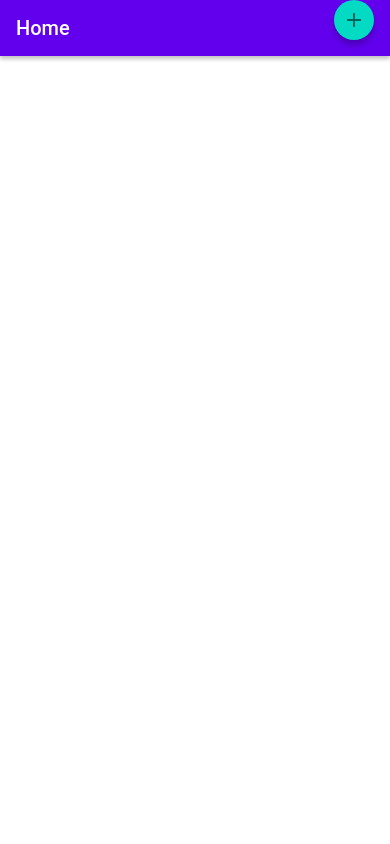
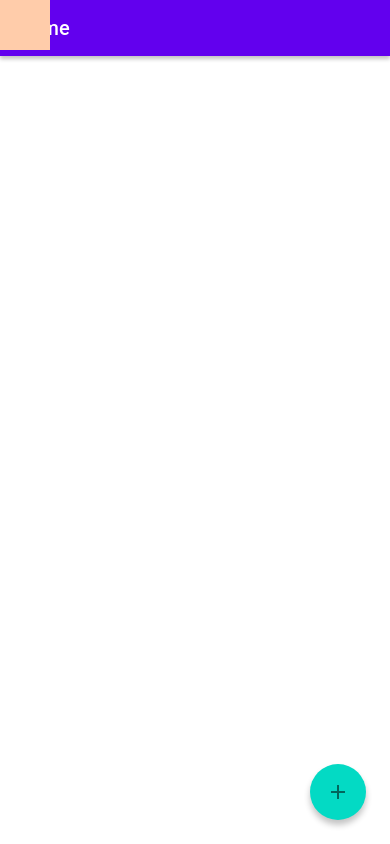
Before and after one commit to mendesbarreto/AnimeByImage, a React Native app: screen / in a window 390 px wide. Built offline with nearby package versions, Linux system fonts and the light colour scheme.

Commit message:
Add home page flat list

```diff
--- a/src/App.tsx
+++ b/src/App.tsx
@@ -1,8 +1,14 @@
 import React from 'react';
+import AnimeInfo from './model/AnimeInfo';
 import HomeScreen from './feature/home/component/HomeScreen';
 
 export default function App() {
   return (
-    <HomeScreen />
+    <HomeScreen
+      title="Home"
+      animeList={
+      [new AnimeInfo('Hi there', 'https://www.freecodecamp.org/news/content/images/size/w2000/2019/07/cover-photo.png', '??')]
+    }
+    />
   );
 }
--- a/src/AppReactPaperWrapper.tsx
+++ b/src/AppReactPaperWrapper.tsx
@@ -5,10 +5,8 @@ import App from './App';
 
 export default function AppReactPaperWrapper() {
   return (
-    <SafeAreaView>
-      <PaperProvider>
-        <App />
-      </PaperProvider>
-    </SafeAreaView>
+    <PaperProvider>
+      <App />
+    </PaperProvider>
   );
 }
--- /dev/null
+++ b/src/component/AnimeItemComponent.tsx
@@ -0,0 +1,22 @@
+import React from 'react';
+import { Image, StyleSheet, View } from 'react-native';
+import AnimeInfo from '../model/AnimeInfo';
+
+// import { FAB } from 'react-native-paper';
+//
+const styles = StyleSheet.create({
+  logo: {
+    width: 50,
+    height: 50,
+  },
+});
+
+export interface AnimeItemViewModel {
+  animeInfo: AnimeInfo
+}
+
+const AnimeItemComponent = (viewModel: AnimeItemViewModel) => (
+  <Image style={styles.logo} source={{ uri: viewModel.imageURL }} />
+);
+
+export default AnimeItemComponent;
--- a/src/component/AppBarComponent.tsx
+++ /dev/null
@@ -1,19 +0,0 @@
-import React, { useState } from 'react';
-import { Appbar } from 'react-native-paper';
-import { StyleSheet, View } from 'react-native';
-import FloatButton from './FloatButtonComponent';
-
-interface AppBarViewModel {
-  title: string
-}
-
-const AppBarComponent = (viewModel: AppBarViewModel) => (
-  <View>
-    <Appbar.Header>
-      <Appbar.Content title={viewModel.title} />
-    </Appbar.Header>
-    <FloatButton />
-  </View>
-);
-
-export default AppBarComponent;
--- a/src/component/FloatButtonComponent.tsx
+++ /dev/null
@@ -1,22 +0,0 @@
-import React from 'react';
-import { StyleSheet } from 'react-native';
-import { FAB } from 'react-native-paper';
-
-const FloatButton = () => (
-  <FAB
-    style={styles.fab}
-    small
-    icon="plus"
-  />
-);
-
-export default FloatButton;
-
-const styles = StyleSheet.create({
-  fab: {
-    position: 'absolute',
-    margin: 16,
-    right: 0,
-    bottom: 0,
-  },
-});
--- a/src/feature/home/component/HomeScreen.tsx
+++ b/src/feature/home/component/HomeScreen.tsx
@@ -1,8 +1,60 @@
-import React from 'react';
-import AppBarComponent from '../../../component/AppBarComponent';
+import React, { useState } from 'react';
+import { Appbar, FAB } from 'react-native-paper';
+import {
+  FlatList,
+  SafeAreaView, StyleSheet, View,
+} from 'react-native';
 
-const HomeScreen = () => (
-  <AppBarComponent title="Home" />
+import { redA100 } from 'react-native-paper/lib/typescript/src/styles/colors';
+import AnimeItemComponent from '../../../component/AnimeItemComponent';
+import AnimeInfo from '../../../model/AnimeInfo';
+
+interface HomeScreenViewModel {
+  title: string;
+  animeList: [AnimeInfo];
+}
+
+const styles = StyleSheet.create({
+  fabSafeArea: {
+    flexDirection: 'row-reverse',
+    alignItems: 'flex-end',
+    flex: 1,
+  },
+  fab: {
+    marginRight: 24,
+    marginBottom: 24,
+  },
+  container: {
+    flex: 1,
+  },
+  animeList: {
+    flex: 1,
+    position: 'absolute',
+    backgroundColor: '#ffccaa',
+  },
+});
+
+const HomeScreen = (viewModel: HomeScreenViewModel) => (
+  <View style={styles.container}>
+    <Appbar.Header>
+      <Appbar.Content title={viewModel.title} />
+    </Appbar.Header>
+    <View style={styles.animeList}>
+      <FlatList<AnimeInfo>
+        data={viewModel.animeList}
+        renderItem={({ item }) => <AnimeItemComponent animeInfo={item} />}
+        keyExtractor={((item, index) => index)}
+      />
+    </View>
+    <SafeAreaView style={styles.fabSafeArea}>
+      <FAB
+        style={styles.fab}
+        icon="plus"
+        animated
+      />
+    </SafeAreaView>
+
+  </View>
 );
 
 export default HomeScreen;
--- /dev/null
+++ b/src/model/AnimeInfo.ts
@@ -0,0 +1,13 @@
+export default class AnimeInfo {
+  public title: string;
+
+  public imageURL: string;
+
+  public description: string;
+
+  constructor(title: string, imageURL: string, description: string) {
+    this.title = title;
+    this.imageURL = imageURL;
+    this.description = description;
+  }
+}
```
